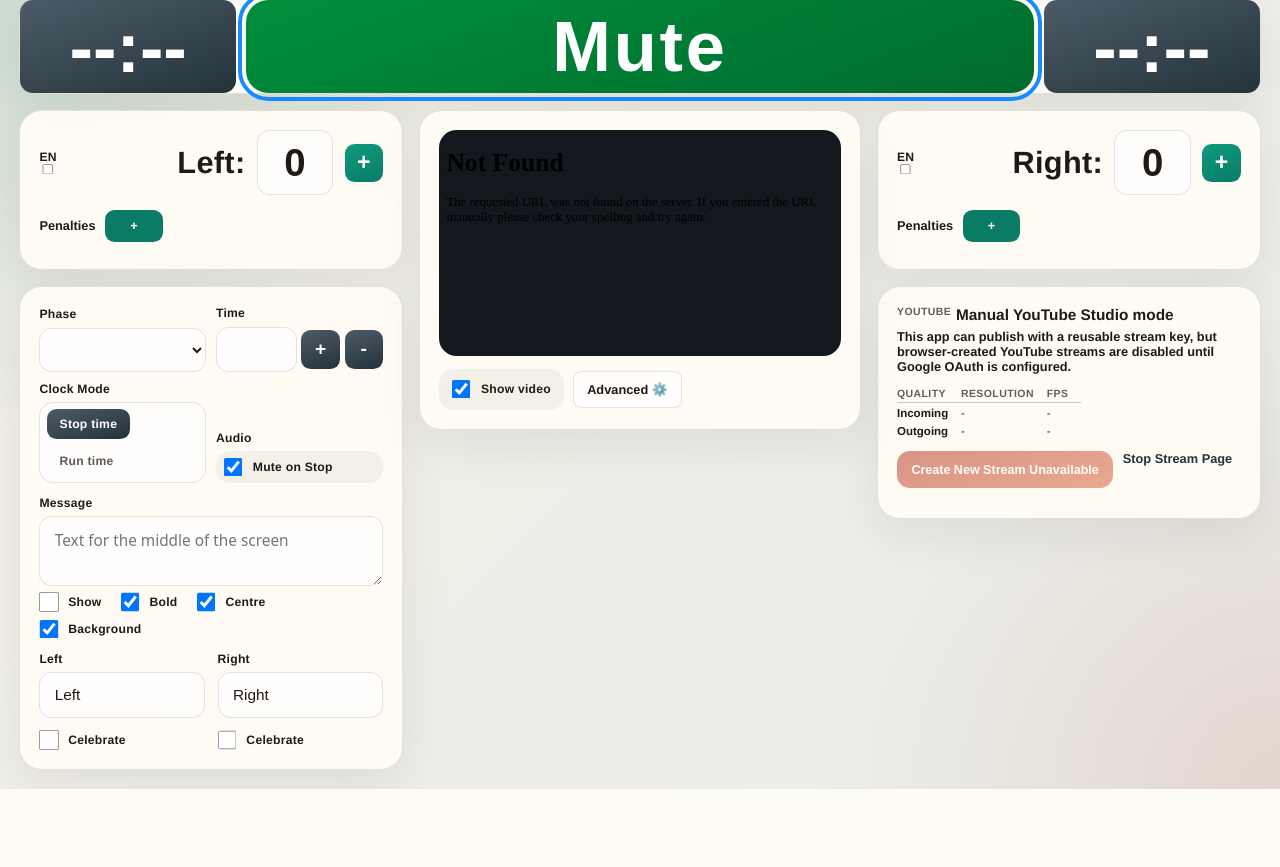
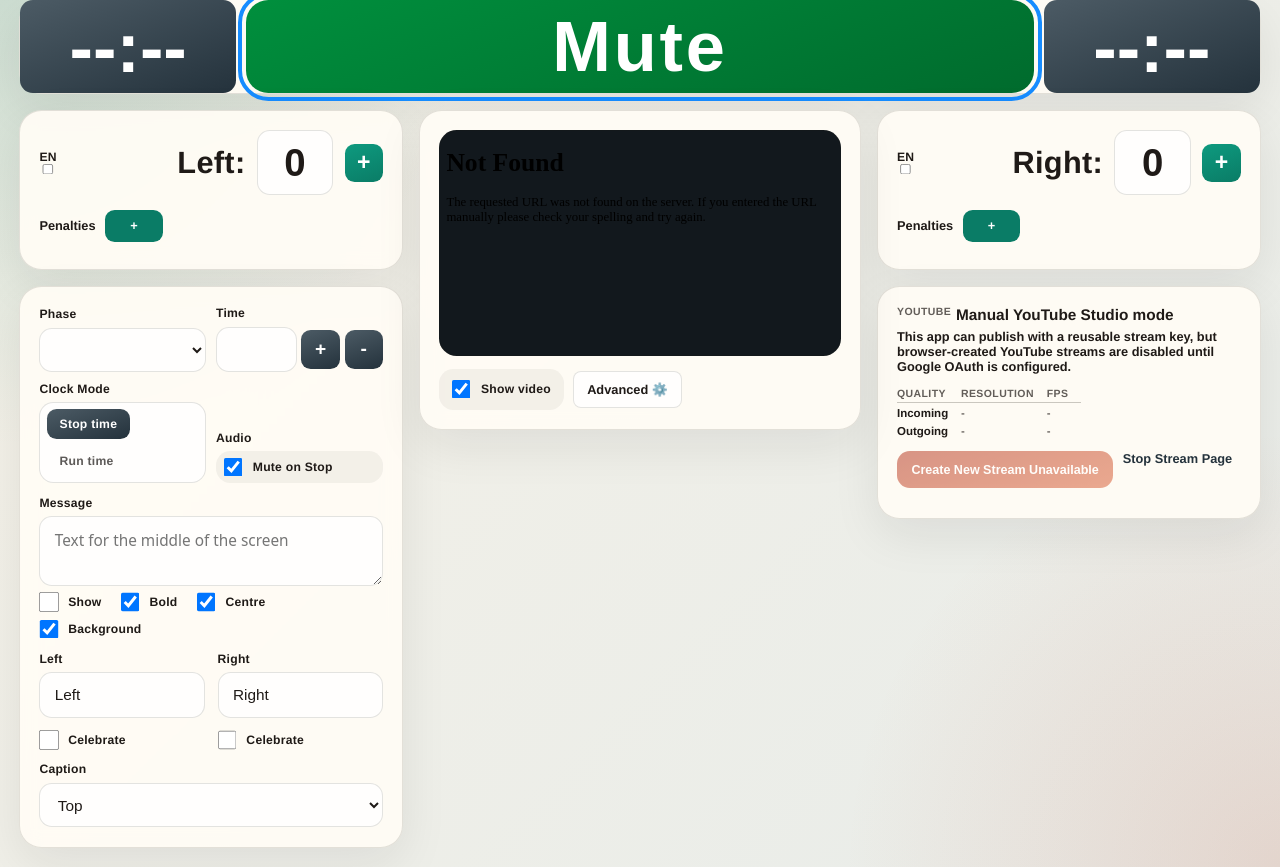
Before and after one commit to paulmossman/easy-game-livestream, a Flask app: page / in a window 1280 px wide. Shown: the part 20-887 px from the top of the page. Before the commit the page ends 809 px from the top, so only its background shows below. Run offline with Flask 3, Linux system fonts and the light colour scheme; data that the repository does not hold is empty; parts of the project's set-up code (start-up, migrations or seed data) failed here and were passed over; some libraries are stand-ins or nearby versions.

Commit message:
feat(ui): choose where the goal caption is shown
Add a Caption drop-down (Top / Middle / Bottom) under the Celebrate
checkboxes. Changing it moves the "<Team name> Goal!" caption on the
running overlay over ffmpeg stdin, without restarting the stream.

The drop-down starts from the new celebrate_position config setting,
which defaults to top (where the caption was before). Bottom sits just
above the phase/mute row; Middle shares the centre with the message.

```diff
--- a/src/app.py
+++ b/src/app.py
@@ -122,6 +122,10 @@ def team_celebrates_at_startup(team_name):
 # name, then is only changed in the UI, not by renaming the team.
 state['left_celebrate'] = team_celebrates_at_startup(state['left_team'])
 state['right_celebrate'] = team_celebrates_at_startup(state['right_team'])
+celebrate_positions = ('top', 'middle', 'bottom')
+state['celebrate_position'] = str(config.get('celebrate_position') or 'top').lower()
+if state['celebrate_position'] not in celebrate_positions:
+    state['celebrate_position'] = 'top'
 penalty_game = PenaltyStateMachine()
 ffmpeg_process = None
 relay_ffmpeg_process = None
@@ -235,6 +239,8 @@ sent_penalty_x_expressions = {}
 # can change, so they are sent over stdin (see message_filter_options).
 overlay_message_filters = ('drawtext@message', 'drawtext@message_bold')
 sent_message_options = {}
+overlay_celebrate_filter = 'drawtext@celebrate'
+sent_celebrate_y = None
 overlay_fonts = {}
 ffmpeg_stdin_lock = threading.Lock()
 
@@ -606,12 +612,33 @@ def sync_message_options():
         if all(send_ffmpeg_stdin_command(f'{target} -1 {option} {value}') for target in overlay_message_filters):
             sent_message_options[option] = value
 
+def celebrate_y_expression(layout):
+    # Top sits just under the top row and Bottom just over the bottom row;
+    # Middle shares the centre with the message.
+    position = state['celebrate_position']
+    if position == 'middle':
+        return '(h-th)/2'
+    if position == 'bottom':
+        return f"h-th-{layout['margin'] + layout['small_font'] + 3 * layout['box_border']}"
+    return str(layout['margin'] + layout['time_font'] + 3 * layout['box_border'])
+
+def sync_celebrate_position():
+    global sent_celebrate_y
+    if not is_ffmpeg_running() or not ffmpeg_ready:
+        return
+    expression = celebrate_y_expression(overlay_layout(incoming_video_resolution))
+    if sent_celebrate_y == expression:
+        return
+    if send_ffmpeg_stdin_command(f'{overlay_celebrate_filter} -1 y {expression}'):
+        sent_celebrate_y = expression
+
 def write_overlay_text(force=False):
     global last_overlay_signature
     overlay_text = current_overlay_text()
     current_signature = overlay_signature(overlay_text)
     sync_penalty_overlay_positions(overlay_text)
     sync_message_options()
+    sync_celebrate_position()
 
     if not force and current_signature == last_overlay_signature:
         return False
@@ -1412,13 +1439,12 @@ def start_relay_ffmpeg():
         with relay_metrics_lock:
             relay_metrics_session_id = None
 
-def overlay_video_filters(input_label, output_label, penalty_x, message_options, layout):
+def overlay_video_filters(input_label, output_label, penalty_x, message_options, celebrate_y, layout):
     # The single definition of the overlay. Used for the live stream and for
     # the UI's "Show video" off preview (render_overlay_preview_jpeg), so the
     # two always look identical.
     box = f"box=1:boxcolor=black@0.69:boxborderw={layout['box_border']}"
     margin = layout['margin']
-    celebrate_y = margin + layout['time_font'] + 3 * layout['box_border']
     # expansion=none so a typed "%" is shown as-is rather than parsed.
     message = ':'.join(
         [f"reload=1:expansion=none:fontcolor=white:fontsize={layout['message_font']}:line_spacing={layout['message_line_spacing']}:boxcolor=black@0.69:boxborderw={layout['box_border']}:bordercolor=black:x=(w-tw)/2:y=(h-th)/2"]
@@ -1432,7 +1458,7 @@ def overlay_video_filters(input_label, output_label, penalty_x, message_options,
         f"[v_phase]{overlay_penalty_filters['left']}=fontfile={primary_font_path}:textfile={overlay_left_penalty_text_path}:reload=1:fontcolor=white:fontsize={layout['small_font']}:{box}:x={penalty_x['left']}:y={margin}[v_left_penalty]",
         f"[v_left_penalty]{overlay_penalty_filters['right']}=fontfile={primary_font_path}:textfile={overlay_right_penalty_text_path}:reload=1:fontcolor=white:fontsize={layout['small_font']}:{box}:x={penalty_x['right']}:y={margin}[v_right_penalty]",
         f"[v_right_penalty]drawtext=fontfile={primary_font_path}:textfile={overlay_mute_text_path}:reload=1:fontcolor=white:fontsize={layout['small_font']}:{box}:x=(w-tw)/2:y=h-th-{margin}[v_mute]",
-        f"[v_mute]drawtext=fontfile={primary_font_path}:textfile={overlay_celebrate_text_path}:reload=1:expansion=none:fontcolor=white:fontsize={layout['time_font']}:{box}:x=(w-tw)/2:y={celebrate_y}[v_celebrate]",
+        f"[v_mute]{overlay_celebrate_filter}=fontfile={primary_font_path}:textfile={overlay_celebrate_text_path}:reload=1:expansion=none:fontcolor=white:fontsize={layout['time_font']}:{box}:x=(w-tw)/2:y={celebrate_y}[v_celebrate]",
         f"[v_celebrate]{overlay_message_filters[0]}=fontfile={regular_font_path}:textfile={overlay_message_text_path}:{message}[v_message]",
         f"[v_message]{overlay_message_filters[1]}=fontfile={primary_font_path}:textfile={overlay_message_bold_text_path}:{message}[{output_label}]",
     ]
@@ -1442,7 +1468,7 @@ def render_overlay_preview_jpeg():
     resolution = incoming_video_resolution or default_video_resolution
     layout = overlay_layout(resolution)
     penalty_x = penalty_x_expressions(current_overlay_text(), layout)
-    filter_complex = ';'.join(overlay_video_filters('0:v', 'v_out', penalty_x, message_filter_options(layout), layout))
+    filter_complex = ';'.join(overlay_video_filters('0:v', 'v_out', penalty_x, message_filter_options(layout), celebrate_y_expression(layout), layout))
     result = subprocess.run(
         [
             'ffmpeg', '-v', 'error',
@@ -1459,7 +1485,7 @@ def render_overlay_preview_jpeg():
     return result.stdout
 
 def run_ffmpeg():
-    global ffmpeg_process, ffmpeg_ready
+    global ffmpeg_process, ffmpeg_ready, sent_celebrate_y
     input_url = current_input_url()
     program_output_url = current_program_output_url()
     webrtc_output_url = current_webrtc_preview_output_url()
@@ -1474,8 +1500,9 @@ def run_ffmpeg():
         sent_penalty_x_expressions.update(penalty_x_expressions(current_overlay_text(), layout))
         sent_message_options.clear()
         sent_message_options.update(message_filter_options(layout))
+        sent_celebrate_y = celebrate_y_expression(layout)
         create_celebrate_audio_buffer()
-        filter_complex = ';'.join(overlay_video_filters('0:v', 'v_composited', sent_penalty_x_expressions, sent_message_options, layout) + [
+        filter_complex = ';'.join(overlay_video_filters('0:v', 'v_composited', sent_penalty_x_expressions, sent_message_options, sent_celebrate_y, layout) + [
             '[v_composited]split=2[v_program][v_webrtc]',
         ] + program_audio_filters())
         cmd = [
@@ -1595,6 +1622,8 @@ def apply_overlay_update(data):
                 data[key] = normalize_clock_value(data[key])
         if 'message_text' in data:
             data['message_text'] = str(data['message_text']).replace('\r\n', '\n').replace('\r', '\n').strip()
+        if 'celebrate_position' in data and data['celebrate_position'] not in celebrate_positions:
+            data.pop('celebrate_position')
         if 'clock_mode' in data and data['clock_mode'] not in ('stop_time', 'run_time'):
             data['clock_mode'] = 'stop_time'
         state.update(data)
--- a/src/static/js/app.js
+++ b/src/static/js/app.js
@@ -803,6 +803,7 @@ function renderState(state) {
             celebrate.checked = Boolean(state[`${side}_celebrate`]);
         }
     });
+    document.getElementById('celebrate-position').value = state.celebrate_position || 'top';
 
     const toggleButton = document.getElementById('start-stop-button');
     const muteOnStop = document.getElementById('mute-on-stop');
@@ -1284,6 +1285,9 @@ document.getElementById('preview-dialog-close').addEventListener('click', () =>
         postState({ [`${side}_celebrate`]: event.target.checked });
     });
 });
+document.getElementById('celebrate-position').addEventListener('change', (event) => {
+    postState({ celebrate_position: event.target.value });
+});
 // The GameSheet panel is only rendered when scoresheet_url is configured.
 document.getElementById('gamesheet-reload-button')?.addEventListener('click', (event) => {
     // The button is inside the <summary>, so don't also open/close the panel.
--- a/src/templates/index.html
+++ b/src/templates/index.html
@@ -252,6 +252,10 @@
             display: grid;
             grid-template-columns: 1fr 1fr;
             gap: 16px;
+        }
+
+        .celebrate-position {
+            grid-column: 1 / -1;
         }
 
         .celebrate-options input[type="checkbox"] {
@@ -1210,6 +1214,14 @@
                             <input type="checkbox" id="right-celebrate">
                             <span>Celebrate</span>
                         </label>
+                        <label class="celebrate-position" title="Where the goal caption is shown">
+                            Caption
+                            <select id="celebrate-position">
+                                <option value="top">Top</option>
+                                <option value="middle">Middle</option>
+                                <option value="bottom">Bottom</option>
+                            </select>
+                        </label>
                     </div>
                 </section>
             </div>
```
Also changed, not shown: README.md.
